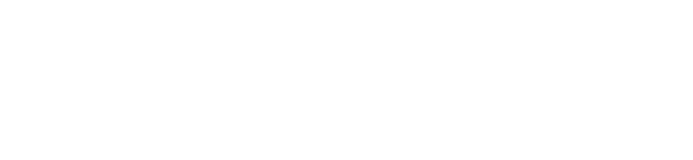
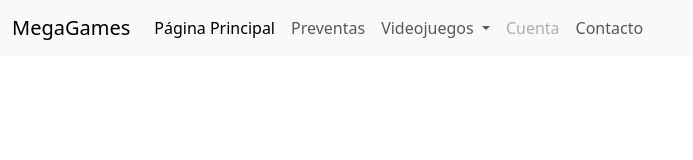
Before and after one commit to Ekko-03/Tienda-Web, a plain HTML site: page index.html in a window 1280 px wide. Shown: the whole page, without its empty margins (0-693 px from the left). Drawn offline with nearby package versions, Linux system fonts and the light colour scheme.

Commit message:
segundo commit navbar y pag de videojuegos

```diff
--- a/index.html
+++ b/index.html
@@ -4,8 +4,47 @@
     <meta charset="UTF-8">
     <meta name="viewport" content="width=device-width, initial-scale=1.0">
     <title>Document</title>
+    <link href="https://cdn.jsdelivr.net/npm/bootstrap@5.3.8/dist/css/bootstrap.min.css" rel="stylesheet" integrity="sha384-sRIl4kxILFvY47J16cr9ZwB07vP4J8+LH7qKQnuqkuIAvNWLzeN8tE5YBujZqJLB" crossorigin="anonymous">
+    <script src="https://cdn.jsdelivr.net/npm/bootstrap@5.3.8/dist/js/bootstrap.bundle.min.js" integrity="sha384-FKyoEForCGlyvwx9Hj09JcYn3nv7wiPVlz7YYwJrWVcXK/BmnVDxM+D2scQbITxI" crossorigin="anonymous"></script>
 </head>
 <body>
-
+    <nav class="navbar navbar-expand-lg bg-body-tertiary">
+        <div class="container-fluid">
+            <a class="navbar-brand" href="main.html">MegaGames</a>
+            <button class="navbar-toggler" type="button" data-bs-toggle="collapse"
+                data-bs-target="#navbarSupportedContent" aria-controls="navbarSupportedContent" aria-expanded="false"
+                aria-label="Toggle navigation">
+                <span class="navbar-toggler-icon"></span>
+            </button>
+            <div class="collapse navbar-collapse" id="navbarSupportedContent">
+                <ul class="navbar-nav me-auto mb-2 mb-lg-0">
+                    <li class="nav-item">
+                        <a class="nav-link active" aria-current="page" href="#">Página Principal</a>
+                    </li>
+                    <li class="nav-item">
+                        <a class="nav-link" href="preventa.html">Preventas</a>
+                    </li>
+                    <li class="nav-item dropdown">
+                        <a class="nav-link dropdown-toggle" href="videojuegos.html" role="button"
+                            data-bs-toggle="dropdown" aria-expanded="false">
+                            Videojuegos
+                        </a>
+                        <ul class="dropdown-menu">
+                            <li><a class="dropdown-item" href="videojuegos/nintendo.html">Nintendo</a></li>
+                            <li><a class="dropdown-item" href="videojuegos/playstation.html">Playstation 5</a></li>
+                            <li><a class="dropdown-item" href="videojuegos/xbox.html">Xbox</a></li>
+                        </ul>
+                    </li>
+                    <li class="nav-item">
+                        <a class="nav-link disabled" aria-disabled="true">Cuenta</a>
+                    </li>
+                    <li class="nav-item">
+                        <a class="nav-link" href="contacto.html">Contacto</a>
+                    </li>
+                    <li class="nav-item">
+                </ul>
+            </div>
+        </div>
+    </nav>
 </body>
 </html>
```
Also changed, not shown: videojuegos/nintendo.html (added), videojuegos/playstation.html (added), videojuegos/xbox.html (added).
